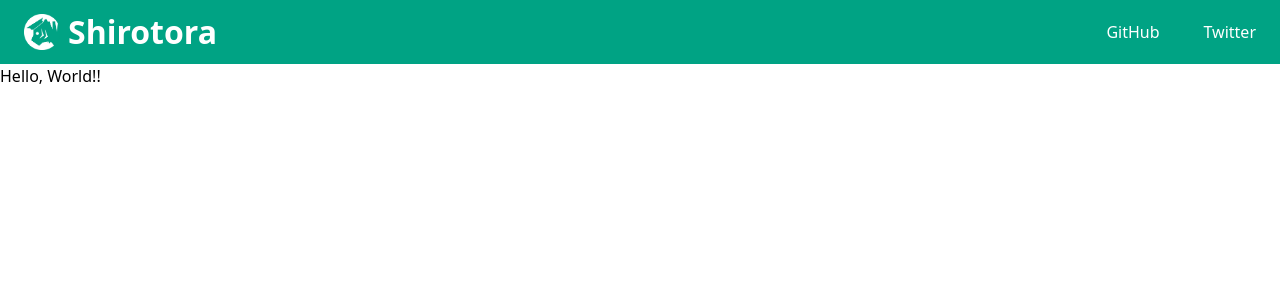
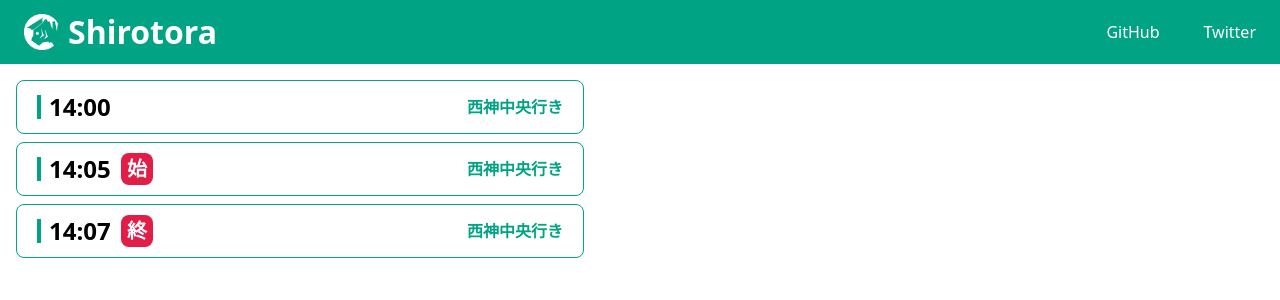
Before and after one commit to tosuri13/shirotora, a Next.js app: page / in a window 1280 px wide. Shown: the top 300 px of the page. Built offline with nearby package versions, Linux system fonts and the light colour scheme; some icons are missing.

Commit message:
:sparkles: タイムカードを追加

```diff
--- a/package.json
+++ b/package.json
@@ -10,6 +10,7 @@
   },
   "dependencies": {
     "@icons-pack/react-simple-icons": "^12.8.0",
+    "date-fns": "^4.1.0",
     "next": "15.3.2",
     "react": "^19.0.0",
     "react-dom": "^19.0.0"
--- a/src/app/page.tsx
+++ b/src/app/page.tsx
@@ -1,3 +1,11 @@
+import { TimeCard } from "@/components/TimeCard";
+
 export default function AppPage() {
-	return <div>Hello, World!!</div>;
+  return (
+    <div className="flex h-full w-[600px] flex-col gap-[8px] p-[16px]">
+      <TimeCard time="14:00" to="西神中央" />
+      <TimeCard time="14:05" to="西神中央" isFirst />
+      <TimeCard time="14:07" to="西神中央" isLast />
+    </div>
+  );
 }
--- a/src/components/Header/index.tsx
+++ b/src/components/Header/index.tsx
@@ -2,7 +2,7 @@ import { SiGithub, SiX } from "@icons-pack/react-simple-icons";
 
 export const Header = () => {
   return (
-    <div className="flex h-[64px] items-center justify-between bg-theme-primary px-[24px] py-[12px] text-white">
+    <div className="flex h-[64px] w-full items-center justify-between bg-theme-primary px-[24px] py-[12px] text-white">
       <div className="flex items-center gap-[8px]">
         <img alt="アイコン" src="/icon.png" className="size-[36px]" />
         <h1 className="font-bold text-[32px]">Shirotora</h1>
--- /dev/null
+++ b/src/components/TimeCard/index.tsx
@@ -0,0 +1,28 @@
+export type TimeCardProps = {
+  time: string;
+  to: string;
+  isFirst?: boolean;
+  isLast?: boolean;
+};
+
+export const TimeCard = ({ time, to, isFirst, isLast }: TimeCardProps) => {
+  return (
+    <div className="flex w-full items-center justify-between rounded-[8px] border border-theme-primary bg-white px-[20px] py-[8px]">
+      <div className="flex items-center gap-[8px]">
+        <span className="h-[24px] w-[4px] bg-theme-primary" />
+        <p className="w-[64px] font-semibold text-[24px] text-black">{time}</p>
+        {isFirst && (
+          <div className="flex size-[32px] items-center justify-center rounded-[8px] bg-rose-600">
+            <p className="font-bold text-[20px] text-white">始</p>
+          </div>
+        )}
+        {isLast && (
+          <div className="flex size-[32px] items-center justify-center rounded-[8px] bg-rose-600">
+            <p className="font-bold text-[20px] text-white">終</p>
+          </div>
+        )}
+      </div>
+      <p className="font-semibold text-[16px] text-theme-primary">{`${to}行き`}</p>
+    </div>
+  );
+};
```
Also changed, not shown: 1 other file (tests, documents, lock files or other folders).
